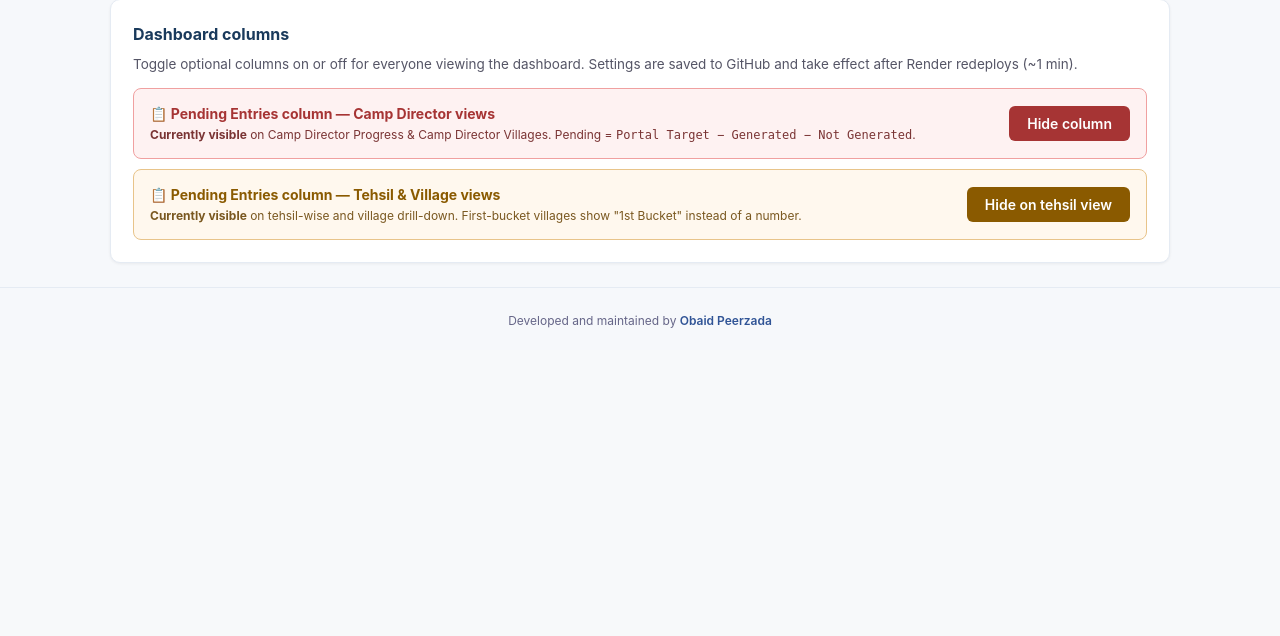
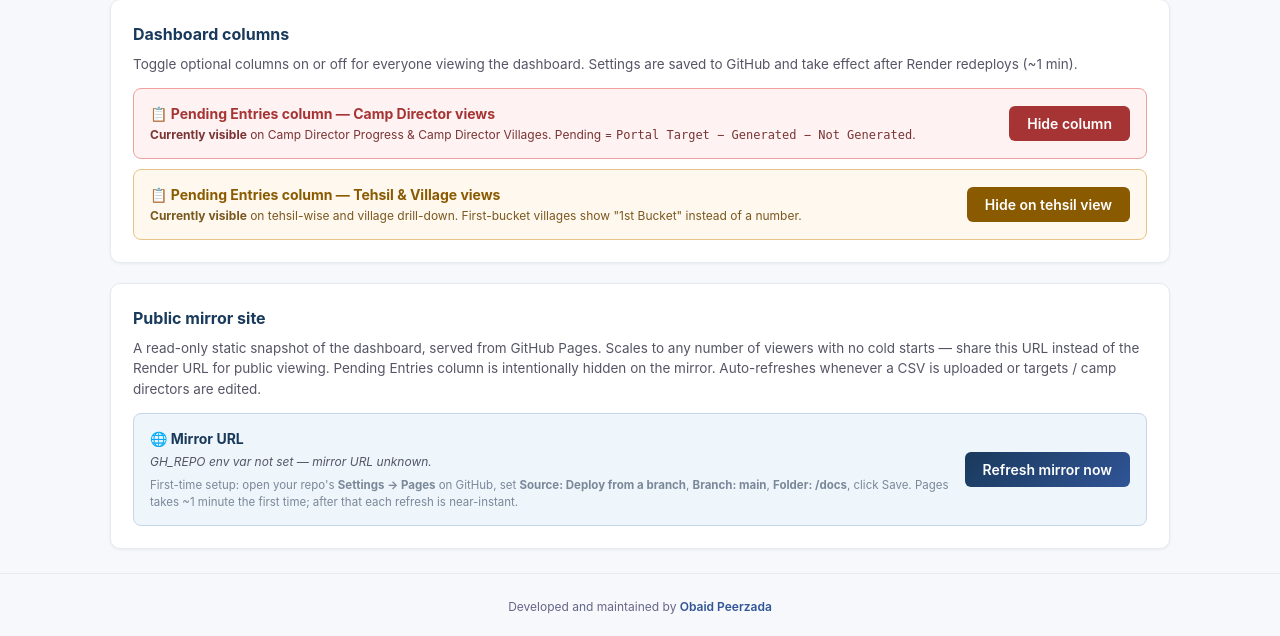
Before and after one commit to peerzadaobaid/Famrer-ID-Progress, a Flask app: page /admin in a window 1280 px wide. Shown: the part 525-1161 px from the top of the page. Before the commit the page ends 853 px from the top, so only its background shows below. Run offline with Flask 3, Linux system fonts and the light colour scheme; the visitor is signed in with stand-in values (Sample User, id 1).

Commit message:
Add files via upload

```diff
--- a/app.py
+++ b/app.py
@@ -273,6 +273,9 @@ def pretty_tehsil(tehsil):
 # =========================================================================
 
 DATA_DIR = os.environ.get("DATA_DIR", os.path.join(os.path.dirname(__file__), "data"))
+MIRROR_DIR    = os.path.join(os.path.dirname(os.path.abspath(__file__)), "docs")
+MIRROR_FILE   = os.path.join(MIRROR_DIR, "index.html")
+NOJEKYLL_FILE = os.path.join(MIRROR_DIR, ".nojekyll")
 
 # Column aliases (match AGRISTACK's various export schemas)
 TEHSIL_HEADERS  = ["subDistrictName", "Sub District Name", "Sub-District Name", "subdistrictname", "tehsilName", "Tehsil"]
@@ -912,11 +915,13 @@ def camp_director_for(tehsil, village):
     return effective_camp_directors().get(norm_key(tehsil, village))
 
 
-def build_nested_structure():
+def build_nested_structure(skip_pending=False):
     cumulative, per_date, sorted_dates, errors = build_state()
 
     # Pending Entries pulled from the published Google Sheet (cached).
-    pending_map = fetch_pending_entries()
+    # The mirror build sets skip_pending=True so the static publish never
+    # waits on Google — the mirror has the Pending column hidden anyway.
+    pending_map = {} if skip_pending else fetch_pending_entries()
 
     # Target map — DEFAULT_TARGETS + any overrides from data/targets.json.
     # Keep display spellings alongside targets.
@@ -1152,7 +1157,8 @@ def logout():
 @app.route("/admin")
 @admin_required
 def admin_home():
-    return render_template("admin.html", settings=load_settings())
+    return render_template("admin.html", settings=load_settings(),
+                           mirror_url=_mirror_pages_url())
 
 
 @app.route("/admin/toggle-pending", methods=["POST"])
@@ -1169,6 +1175,27 @@ def toggle_pending():
         except Exception:
             pass
     return redirect(url_for("admin_home"))
+
+
+@app.route("/admin/publish-mirror", methods=["POST"])
+@admin_required
+def publish_mirror_route():
+    """Manually (re)publish the static GitHub Pages mirror."""
+    result = publish_mirror()
+    # Stash a one-shot flash via query string so admin page can show feedback.
+    flash_tag = "ok" if result["ok"] else "err"
+    flash_msg = "mirror refreshed ({} bytes)".format(result["bytes"]) if result["ok"] \
+                else "mirror build failed: {}".format(result["error"])
+    return redirect(url_for("admin_home") + "?mirror=" + flash_tag + "&msg=" + flash_msg[:200])
+
+
+def _publish_mirror_quietly():
+    """Called after each admin write-path. Swallows failures — the write
+    that triggered it has already succeeded; the mirror catches up next time."""
+    try:
+        publish_mirror()
+    except Exception:
+        pass
 
 
 @app.route("/admin/toggle-pending-tehsil", methods=["POST"])
@@ -1426,6 +1453,8 @@ def upload():
                                 saved += " (committed to GitHub)"
                             except Exception as e:
                                 error = "Saved locally but GitHub push failed: {}".format(e)
+                        # Fresh data → refresh the public mirror
+                        _publish_mirror_quietly()
     # Collect existing snapshot dates for the UI
     existing = []
     for d, _ in discover_snapshots():
@@ -1496,6 +1525,8 @@ def edit_targets():
                 error = "Saved locally but GitHub push failed: {}".format(e)
         else:
             saved = True
+        if saved:
+            _publish_mirror_quietly()
     # Build row list for display: defaults + any override-only (added) villages
     overrides = load_targets_overrides()
     rows = []
@@ -1606,6 +1637,8 @@ def edit_camp_directors():
                 error = "Saved locally but GitHub push failed: {}".format(e)
         else:
             saved = True
+        if saved:
+            _publish_mirror_quietly()
         existing_overrides = load_cd_overrides()
         known_keys = set(CAMP_DIRECTORS_59.keys()) | set(existing_overrides.keys())
     # Build row list: baked-in first (sorted), then admin-added villages
@@ -1930,6 +1963,73 @@ def download_xlsx():
                     headers={"Content-Disposition": f"attachment; filename=farmer_id_progress_{today}.xlsx"})
 
 
+# =========================================================================
+# Public Mirror — writes a static HTML snapshot of the dashboard to docs/
+# in the repo. GitHub Pages serves it from https://<user>.github.io/<repo>/
+# with no Render round-trip, so public viewing scales without limit.
+# =========================================================================
+
+def _mirror_pages_url():
+    """Return the expected GitHub Pages URL for this repo, or None if GH_REPO
+    isn't configured. Shape: https://<owner>.github.io/<repo>/.
+    """
+    repo = os.environ.get("GH_REPO", "")
+    if "/" not in repo:
+        return None
+    owner, name = repo.split("/", 1)
+    return "https://{}.github.io/{}/".format(owner, name)
+
+
+def build_mirror_html():
+    """Render dashboard.html with Pending column forced off, no Google Sheet
+    fetch, and admin nav hidden. Returns the HTML as a string."""
+    state = build_nested_structure(skip_pending=True)
+    # Force pending column off everywhere on the public mirror.
+    state["settings"] = dict(state.get("settings", {}))
+    state["settings"]["show_pending_entries"] = False
+    state["settings"]["show_pending_entries_tehsil"] = False
+    state["mirrorGeneratedAt"] = datetime.utcnow().strftime("%Y-%m-%d %H:%M UTC")
+
+    with app.test_request_context("/"):
+        return render_template("dashboard.html",
+                               state=state,
+                               mirror_mode=True,
+                               is_admin=False)
+
+
+def publish_mirror():
+    """Build + write + commit the mirror. Returns {ok, url, error, bytes}.
+    Non-fatal: if commit fails, local file still written."""
+    try:
+        html = build_mirror_html()
+    except Exception as e:
+        return {"ok": False, "url": None, "error": "mirror render failed: {}".format(e), "bytes": 0}
+
+    os.makedirs(MIRROR_DIR, exist_ok=True)
+    with open(MIRROR_FILE, "w", encoding="utf-8") as f:
+        f.write(html)
+    # .nojekyll stops GitHub Pages from trying to run the file through Jekyll
+    # (which would strip leading underscores etc.). Idempotent write.
+    with open(NOJEKYLL_FILE, "w", encoding="utf-8") as f:
+        f.write("")
+
+    nbytes = len(html.encode("utf-8"))
+    commit_error = None
+    if os.environ.get("GH_TOKEN") and os.environ.get("GH_REPO"):
+        try:
+            commit_to_github(MIRROR_FILE, "docs/index.html",
+                             "mirror: refresh dashboard snapshot ({} bytes)".format(nbytes))
+            # Nojekyll only needs to exist once; still cheap to re-push.
+            try:
+                commit_to_github(NOJEKYLL_FILE, "docs/.nojekyll", "mirror: ensure Pages serves raw files")
+            except Exception:
+                pass
+        except Exception as e:
+            commit_error = str(e)
+    return {"ok": commit_error is None, "url": _mirror_pages_url(),
+            "error": commit_error, "bytes": nbytes}
+
+
 def commit_to_github(local_path, repo_path, message):
     """Push a file to GitHub via API. Requires GH_TOKEN + GH_REPO env vars.
     local_path: path on this server; repo_path: path inside the repo (e.g. 'data/2026-10-04.csv').
--- a/templates/admin.html
+++ b/templates/admin.html
@@ -13,6 +13,11 @@
   </div>
 </div></div>
 <div class="container">
+  {% if request.args.get('mirror') == 'ok' %}
+    <div class="ok">✓ {{ request.args.get('msg', 'Mirror refreshed.') }} The public mirror will reflect new data in ~30 s (GitHub Pages' propagation delay).</div>
+  {% elif request.args.get('mirror') == 'err' %}
+    <div class="err">⚠ {{ request.args.get('msg', 'Mirror refresh failed.') }}</div>
+  {% endif %}
   <div class="admin-tiles">
     <a href="{{ url_for('upload') }}" class="admin-tile">
       <span class="icon">⬆</span>
@@ -82,6 +87,29 @@
       </form>
     </div>
   </div>
+
+  <div class="card" style="margin-top:20px">
+    <h2 style="font-size:16px;margin-bottom:8px;color:#1a3a5c">Public mirror site</h2>
+    <p style="color:#556;font-size:13.5px;margin-bottom:14px">A read-only static snapshot of the dashboard, served from GitHub Pages. Scales to any number of viewers with no cold starts — share this URL instead of the Render URL for public viewing. Pending Entries column is intentionally hidden on the mirror. Auto-refreshes whenever a CSV is uploaded or targets / camp directors are edited.</p>
+    <div style="display:flex;flex-wrap:wrap;align-items:center;justify-content:space-between;gap:14px;padding:14px 16px;background:#eef5fb;border:1px solid #c7d6ea;border-radius:8px">
+      <div style="min-width:0;flex:1 1 320px">
+        <div style="font-weight:700;color:#1a3a5c;font-size:14px">🌐 Mirror URL</div>
+        <div style="color:#556;font-size:12px;margin-top:4px;word-break:break-all">
+          {% if mirror_url %}
+            <a href="{{ mirror_url }}" target="_blank" rel="noopener" style="color:#305496;font-weight:600">{{ mirror_url }}</a>
+          {% else %}
+            <i>GH_REPO env var not set — mirror URL unknown.</i>
+          {% endif %}
+        </div>
+        <div style="color:#7a8899;font-size:11.5px;margin-top:6px">
+          First-time setup: open your repo's <b>Settings → Pages</b> on GitHub, set <b>Source: Deploy from a branch</b>, <b>Branch: main</b>, <b>Folder: /docs</b>, click Save. Pages takes ~1 minute the first time; after that each refresh is near-instant.
+        </div>
+      </div>
+      <form method="POST" action="{{ url_for('publish_mirror_route') }}">
+        <button type="submit" class="submit" style="padding:9px 18px">Refresh mirror now</button>
+      </form>
+    </div>
+  </div>
 </div>
 {{ site_footer() }}
 </body></html>
```
Also changed, not shown: templates/dashboard.html (+7 -1 lines).
